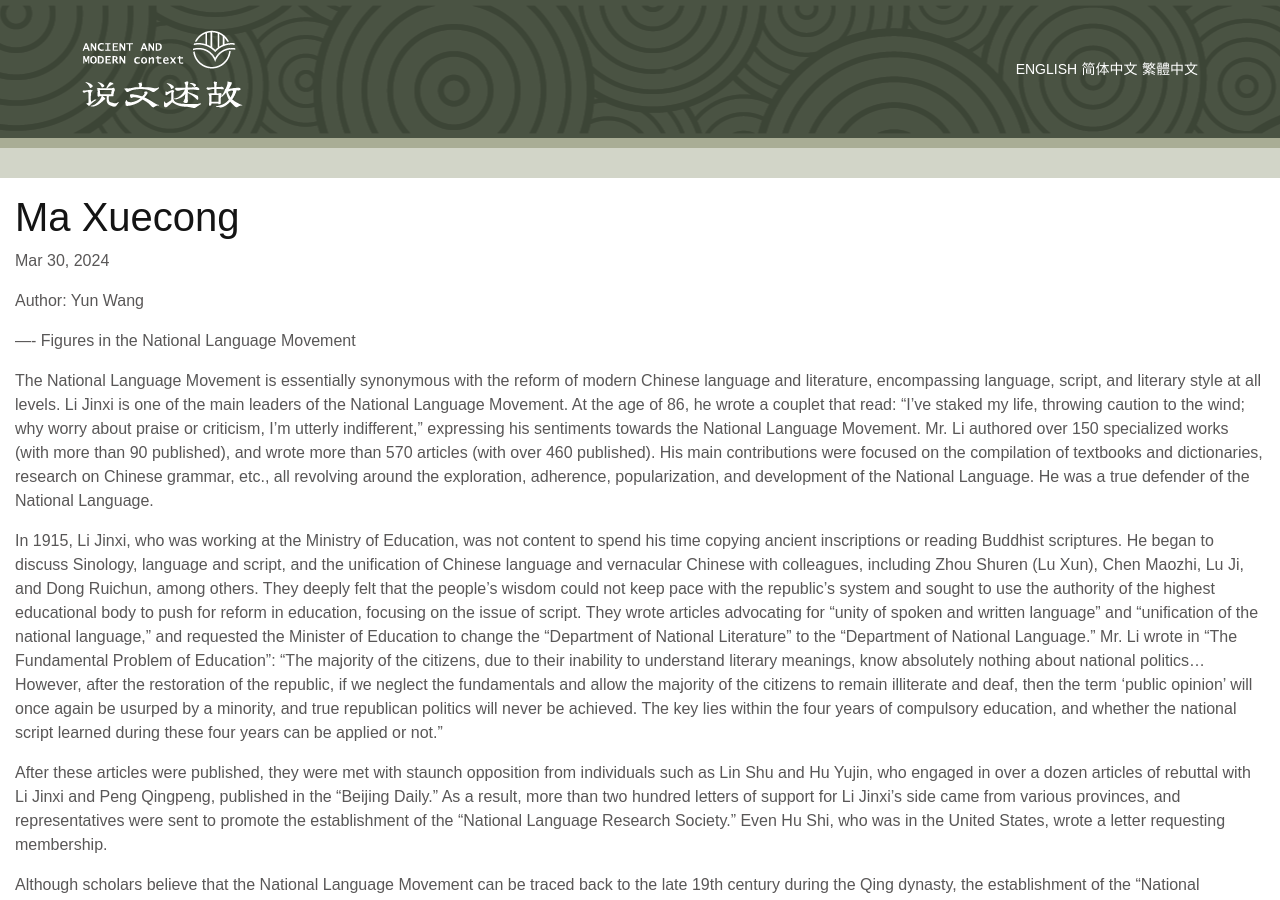
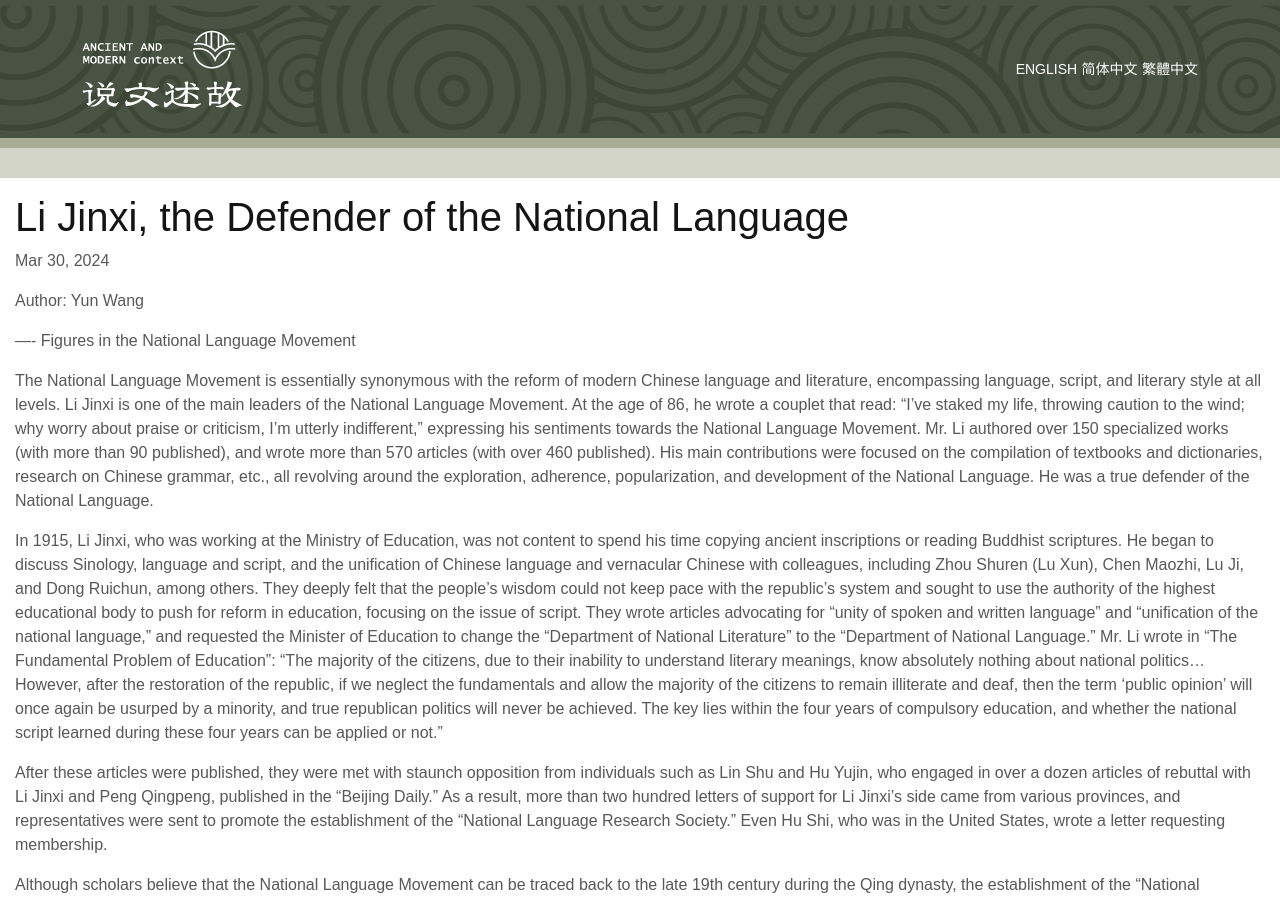
Before and after one commit to clangreformers/clangreformers.github.io, a Jekyll site: the page built from _posts/2024-03-30-li-jinxi.md, in a window 1280 px wide and 900 px high. Built offline with Jekyll 4.4.1, drawn with Linux system fonts in a browser that asks for light colours.

Commit message:
Add Li Jinxi

```diff
--- a/_posts/2024-03-30-li-jinxi.md
+++ b/_posts/2024-03-30-li-jinxi.md
@@ -1,6 +1,6 @@
 ---
 layout: post
-title: Ma Xuecong
+title: Li Jinxi, the Defender of the National Language
 date:  2024-03-30 14:00:00 -0000
 categories: jekyll update
 ref:  li-jinxi
```
